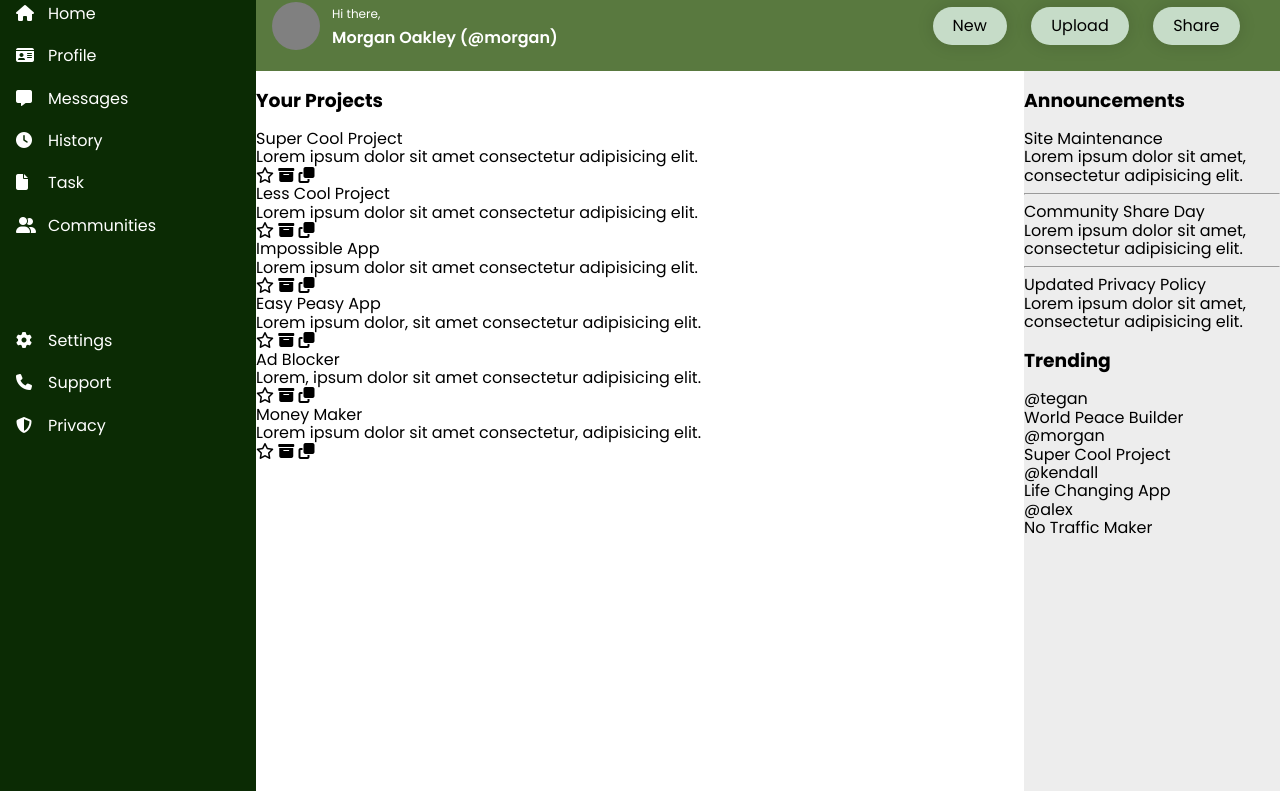
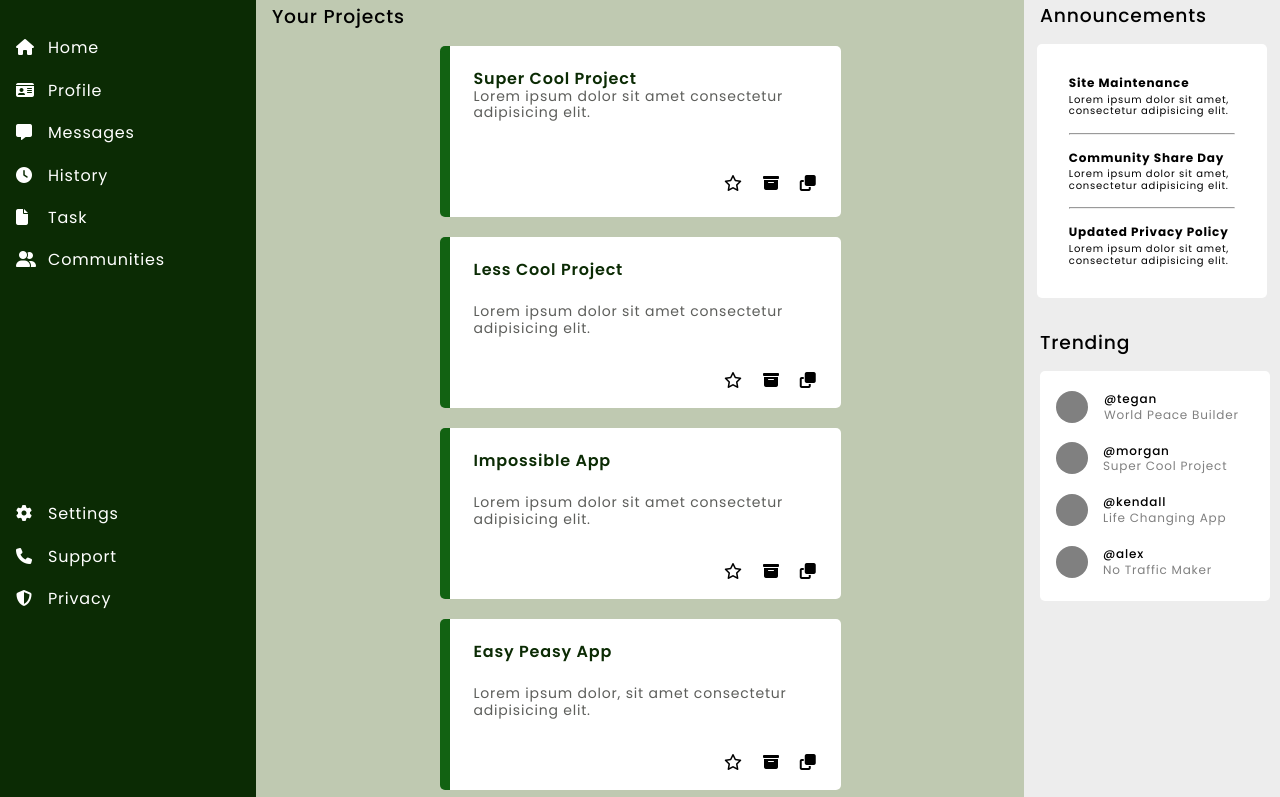
Before and after one commit to rhyumiranda/admin-dashboard, a plain HTML site: page index.html in a window 1280 px wide. Shown: the part 109-906 px from the top of the page. Drawn offline with Linux system fonts and the light colour scheme.

Commit message:
Finish styling for main and aside

```diff
--- a/assets/css/style.css
+++ b/assets/css/style.css
@@ -3,6 +3,7 @@
 *{
   padding: 0;
   font-family: 'Poppins', system-ui, -apple-system, BlinkMacSystemFont, 'Segoe UI', Roboto, Oxygen, Ubuntu, Cantarell, 'Open Sans', 'Helvetica Neue', sans-serif;
+  letter-spacing: .8px;
 }
 
 /* ==========
@@ -12,7 +13,7 @@
 .wrapper{
   display: grid;
   grid-template-columns: 1fr 3fr 1fr;
-  grid-template-rows: 2fr 8fr;
+  grid-template-rows: 1.5fr 8fr;
   height: calc(100vh + 100px);
 }
 
@@ -152,8 +153,8 @@ Control Container Section */
   font-weight: 600;
 }
 .user-image{
-  width: 24px;
-  height: 24px;
+  width: 32px;
+  height: 32px;
   background-color: gray;
   border-radius: 20px;
   margin: auto;
@@ -162,11 +163,22 @@ Control Container Section */
 .control-container button{
   padding: 10px 20px;
   border-radius: 20px;
+  width: auto;
   outline: none;
   border: none;
-  font-size: 1rem;
+  font-size: 0.75rem;
+  font-weight: 600;
+  color: rgb(12, 84, 11);
   background-color: rgb(198, 220, 200);
   box-shadow: 0 0 16px 2px rgba(0, 0, 0, 0.1);
+}
+
+.feature-one,
+.feature-two,
+.feature-three{
+  display: flex;
+  justify-content: center;
+  align-items: center;
 }
 
 /* ==========
@@ -175,7 +187,57 @@ Control Container Section */
 
 main{
   grid-area: 2 / 2 / 3 / 3;
-  background-color: #ffffff;
+
+  background-color: #bfc9b1;
+}
+
+main h3{
+  font-weight: 500;
+  margin-left: 1rem;
+}
+
+.card-container{
+  margin: 0 1rem;
+  display: grid;
+  grid-template-columns: repeat(auto-fill, minmax(375px, 1fr));
+  grid-template-rows: repeat(auto-fill, minmax(150px, 1fr));
+  grid-gap: 20px;
+
+  display: grid;
+  justify-items: center;
+  align-items: center;
+}
+
+.card{
+  width: 375px;
+  height: 155px;
+  background-color: rgb(255, 255, 255);
+  border-left: 10px solid rgb(18, 98, 18);
+  border-radius: 5px;
+  padding: 8px;
+  display: grid;
+}
+
+.mark{
+  margin-right: 1rem;
+  display: flex;
+  justify-content: end;
+  align-items: center;
+  gap: 20px;
+}
+
+.title{
+  margin-top: 1rem;
+  margin-left: 1rem;
+  font-weight: 600;
+  color: #0b2b04;
+}
+
+.content{
+  margin-left: 1rem;
+  margin-right: 2px;
+  font-size: 0.875rem;
+  color: #5d5e5b;
 }
 
 /* ==========
@@ -186,3 +248,120 @@ aside{
   grid-area: 2 / 3 / 3 / 4;
   background-color: rgb(237, 237, 237);
 }
+
+.announcement-container{
+  display: grid;
+  grid-template-rows: .5fr .5fr;
+}
+
+aside h3{
+  font-weight: 500;
+  margin: 1.10rem 1rem;
+}
+
+.first-panel{
+  grid-row: 1 / 2;
+
+  display: grid;
+  justify-items: center;
+  align-items: center;
+}
+
+#announcement-card{
+  background-color: white;
+  border-radius: 5px;
+  width: 90%;
+  margin-bottom: 1rem;
+}
+
+#side-maintenance{
+  margin-left: 2rem;
+  margin-right: 2rem;
+  margin-top: 2rem;
+  margin-bottom: 1rem;
+}
+#community-share-day{
+  margin-top: 1rem;
+  margin-left: 2rem;
+  margin-right: 2rem;
+  margin-bottom: 1rem;
+}
+#updated-privacy-policy{
+  margin-top: 1rem;
+  margin-left: 2rem;
+  margin-right: 2rem;
+  margin-bottom: 2rem;
+}
+
+.title-announcement{
+  font-weight: 700;
+  font-size: 0.75rem;
+  margin-bottom: 4px;
+}
+
+.line{
+  margin: 0 2rem;
+}
+
+.content-announcement{
+  font-size: 0.625rem;
+
+}
+
+.second-panel{
+  grid-row: 2 / 3s;
+}
+
+#trending-card{
+  background-color: white;
+  width: 90%;
+  margin-left: 1rem;
+  height: 230px;
+  border-radius: 5px;
+}
+
+.trending-image{
+  width: 32px;
+  height: 32px;
+  background-color: gray;
+  border-radius: 20px;
+}
+
+.user-group {
+  display: grid;
+  justify-content: center;
+  align-items: center;
+}
+
+#user-two,
+#user-three,
+#user-four{
+  margin-left: 1rem;
+  margin-top: 10px;
+  display: grid;
+  align-items: center;
+  grid-template-columns: 1.9fr 10.1fr;
+  grid-template-rows: repeat(4, .1fr);
+  column-gap: 15px;
+}
+
+#user-one{
+  margin-left: 1rem;
+  margin-top: 20px;
+  display: grid;
+  align-items: center;
+  grid-template-columns: 2fr 10.1fr;
+  column-gap: 15px;
+  grid-template-rows: repeat(4, .1fr);
+}
+
+.username{
+  font-weight: 500;
+  font-size: 0.75rem;
+  margin-bottom: 2px;
+}
+
+.trending-name{
+  color: gray;
+  font-size: 0.75rem;
+}
```
